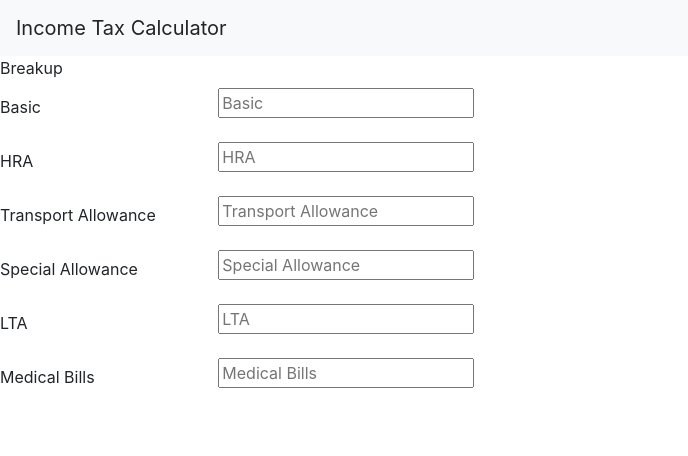
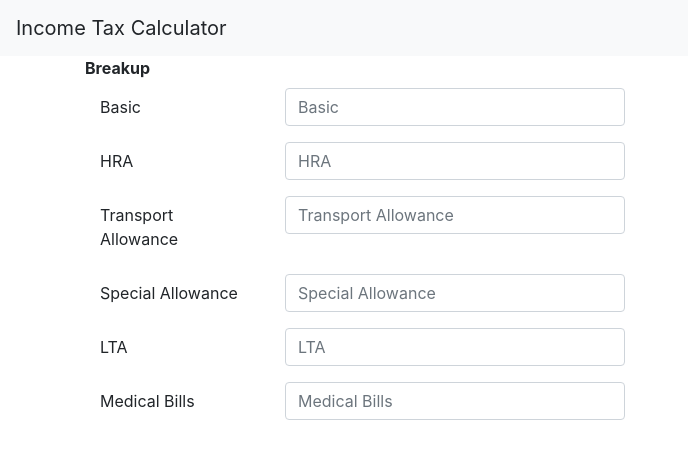
Before and after one commit to prasanthtr575/tax-calculator, a React (Create React App) app: page / in a window 1280 px wide. Shown: the top 456 px of the page, without its empty margins (0-688 px from the left). Built offline with nearby package versions, Linux system fonts and the light colour scheme.

Commit message:
warrnings fixed

```diff
--- a/src/dev/containers/breakupForm.js
+++ b/src/dev/containers/breakupForm.js
@@ -1,12 +1,12 @@
 import React from 'react'
 import { Field, reduxForm } from 'redux-form'
-import { Col, Button, Form, FormGroup, Label, Input, FormText } from 'reactstrap';
+import { Col, FormGroup, Label, Input,Container } from 'reactstrap';
 
 const renderField=({ input, label,name, type, meta})=>(
     <FormGroup row>
                     <Label for={name} sm={2}>{label}</Label>
-                    <Col sm={10}>
-                    <input {...input} placeholder={label} type={type}></input>
+                    <Col sm={4}>
+                    <Input {...input} placeholder={label} type={type}></Input>
                      </Col>
     </FormGroup>
 )
@@ -14,12 +14,13 @@ const renderField=({ input, label,name, type, meta})=>(
 
 const BreakupForm=(props)=>{
     console.log(props);
-    const { handleSubmit, pristine, reset, submitting } = props
+    const { handleSubmit} = props
     return(
-        <div>
-        <Label >Breakup</Label>
+
+        <Container>
+        <Label ><b>Breakup</b></Label>
+        <Container>
         <form onSubmit={handleSubmit}>
-
          <Field label="Basic" name="basic" component={renderField} type="text" placeholder="basic"/>
          <Field label="HRA" name="hra" component={renderField}  type="text" placeholder="HRA"/>
          <Field label="Transport Allowance" name="ta"  component={renderField}  type="text" placeholder="Transport Allowance" />
@@ -27,8 +28,8 @@ const BreakupForm=(props)=>{
          <Field label="LTA" name="lta" component={renderField}  type="text" placeholder="LTA"/>
          <Field label="Medical Bills"  name="medicalBills" component={renderField} type="text" placeholder="Medical Bills"/>
         </form>
-        </div>
-
+        </Container>
+        </Container>
     )
 }
 
```
